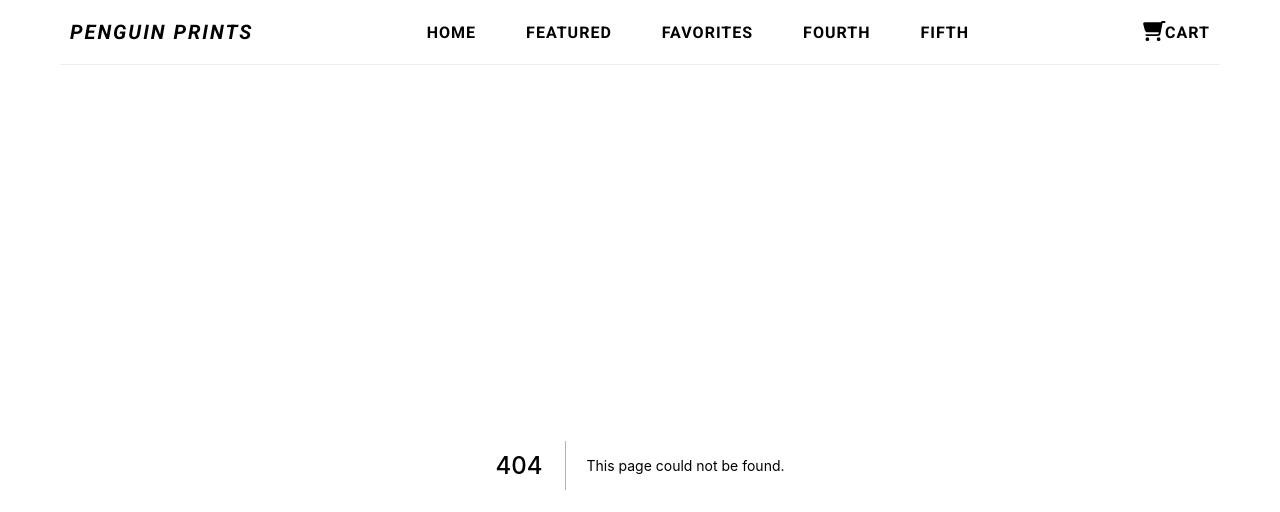
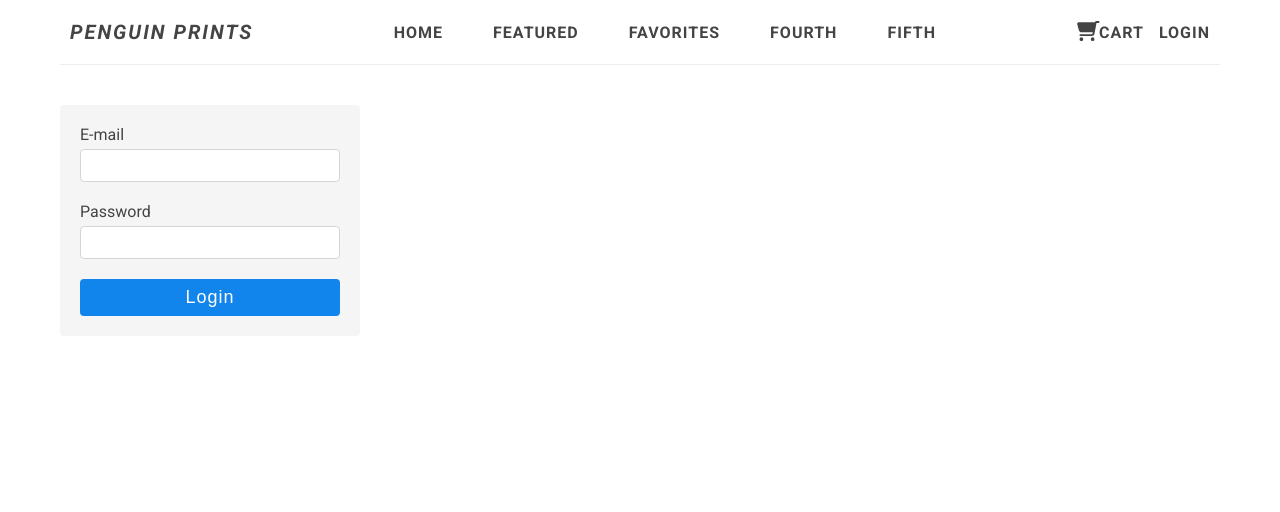
Before and after one commit to dtawata/splash-prints, a Next.js app: page /login in a window 1280 px wide. Before the commit this address had no page. Shown: the top 512 px of the page. Built offline with nearby package versions, Linux system fonts and the light colour scheme.

Commit message:
Finished basic layout for login page

```diff
--- a/components/Header.js
+++ b/components/Header.js
@@ -25,6 +25,7 @@ const Header = (props) => {
           <li>Fifth</li>
         </ul>
       </nav>
+      <div className={styles.right}>
         <Link href="/cart" passHref>
           <div className={styles.cart}>
             <div className={styles.iconContainer}>
@@ -34,6 +35,10 @@ const Header = (props) => {
             <div>Cart</div>
           </div>
         </Link>
+        <Link href="/login" passHref>
+          <div className={styles.login}>Login</div>
+        </Link>
+      </div>
     </header>
   );
 };
--- /dev/null
+++ b/pages/api/login.js
@@ -0,0 +1,13 @@
+import { connection } from '../../lib/db.js';
+
+export default async function handler(req, res) {
+  try {
+    const queryString = 'select * from users';
+    const queryArgs = [];
+    const data = await connection.promise().query(queryString);
+    res.send(data[0]);
+  }
+  catch(err) {
+    throw err;
+  }
+}
--- a/pages/api/print.js
+++ b/pages/api/print.js
@@ -1,6 +1,6 @@
 import { connection } from '../../lib/db.js';
 
-export default async function handler (req, res) {
+export default async function handler(req, res) {
   let id = req.query['id[]'];
   if (typeof id !== 'object') {
     id = [id];
--- /dev/null
+++ b/pages/login.js
@@ -0,0 +1,31 @@
+import styles from '../styles/Login.module.css';
+import { useRef } from 'react';
+import axios from 'axios';
+
+const Login = (props) => {
+  const email = useRef();
+  const password = useRef();
+
+  const handleSubmit = async (e) => {
+    e.preventDefault();
+    console.log(email.current.value, password.current.value);
+    const res = await axios.get('http://localhost:3000/api/login');
+    console.log(res.data);
+  };
+
+  return (
+    <div className={styles.login}>
+      <div className={styles.loginContainer}>
+        <form className={styles.loginForm} onSubmit={(e) => { handleSubmit(e); }}>
+          <label htmlFor="email">E-mail</label>
+          <input className={styles.email} type="text" id="email" ref={email} />
+          <label htmlFor="password">Password</label>
+          <input className={styles.password} type="password" id="password" ref={password} />
+          <button className={styles.button}>Login</button>
+        </form>
+      </div>
+    </div>
+  );
+};
+
+export default Login;
--- a/styles/Header.module.css
+++ b/styles/Header.module.css
@@ -33,6 +33,7 @@
 .cart {
   display: flex;
   align-items: center;
+  margin-right: 15px;
   cursor: pointer;
   font-weight: 700;
   letter-spacing: 1px;
@@ -63,3 +64,16 @@
   font-size: 12px;
   font-weight: 400;
 }
+
+.right {
+  display: flex;
+  align-items: center;
+}
+
+.login {
+  cursor: pointer;
+  font-weight: 700;
+  letter-spacing: 1px;
+  list-style: none;
+  text-transform: uppercase;
+}
--- /dev/null
+++ b/styles/Login.module.css
@@ -0,0 +1,39 @@
+
+.login {
+  padding: 40px 0;
+}
+
+.loginForm {
+  display: flex;
+  flex-direction: column;
+  width: 300px;
+  padding: 0 20px 20px 20px;
+  background-color: #f5f5f5;
+  border-radius: 4px;
+}
+
+.loginForm label {
+  margin-top: 20px;
+}
+
+.email, .password {
+  margin-top: 5px;
+  padding: 5px;
+  border: 1px solid #d5d5d5;
+  border-radius: 4px;
+  color: #444;
+  font-size: 18px;
+  outline: none;
+}
+
+.button {
+  margin-top: 20px;
+  padding: 8px 0;
+  background-color: #1285ed;
+  border: none;
+  border-radius: 4px;
+  color: #fff;
+  cursor: pointer;
+  font-size: 18px;
+  letter-spacing: 1px;
+}
```
Also changed, not shown: 1 other file (tests, documents, lock files or other folders). Lines whose indentation alone changed are shown as unchanged.
